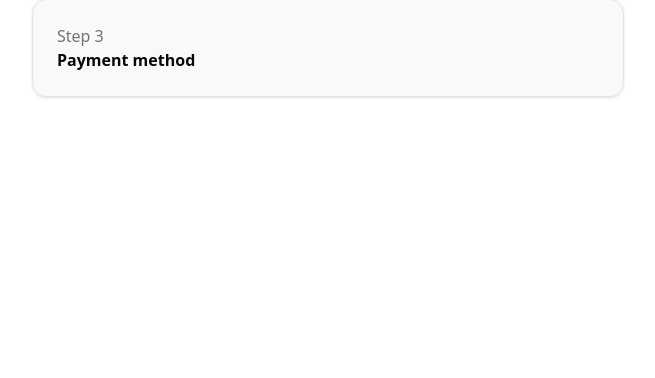
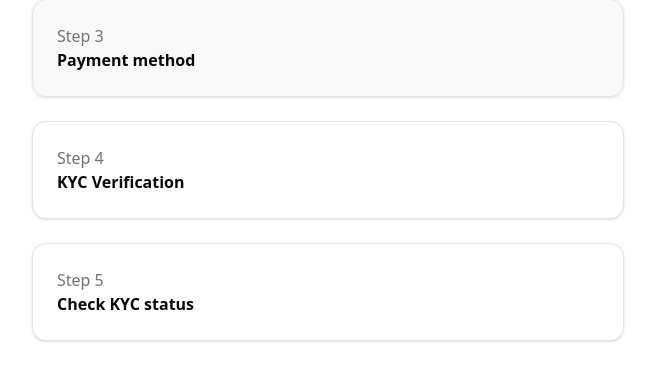
Before and after one commit to cherijs/abillio-nextjs-example, a Next.js app: page / in a window 1280 px wide. Shown: the part 774-1152 px from the top of the page, without its empty margins (312-967 px from the left). Before the commit the page ends 911 px from the top, so only its background shows below. Built offline with nearby package versions, Linux system fonts and the light colour scheme; no server answers.

Commit message:
Refactor MultiStepOnboardingForm to improve layout and rendering logic for KYC verification and status check steps. Ensure consistent card structure and conditional rendering based on active step.

```diff
--- a/src/components/ui/multi-step-onboarding-form.tsx
+++ b/src/components/ui/multi-step-onboarding-form.tsx
@@ -1804,15 +1804,15 @@ export default function MultiStepOnboardingForm({ language }: { language: string
       </Card>
 
       {/* Step 4: Result */}
-      {activeStep === 3 && (
       <Card>
-          <div className="flex items-top justify-between px-6 pb-4 border-b">
+        <div className={cn('flex items-top justify-between px-6', activeStep === 3 && 'pb-4 border-b')}>
           <div>
             <div className="text-muted-foreground">Step 4</div>
             <div className="font-bold">KYC Verification</div>
           </div>
           {stepStatus.result === 'done' && <CheckCircle className="text-green-500" />}
         </div>
+        {activeStep === 3 && (
           <CardContent>
             {freelancer ? (
               <>
@@ -1873,22 +1873,20 @@ export default function MultiStepOnboardingForm({ language }: { language: string
               <div className="text-muted-foreground">No result</div>
             )}
           </CardContent>
+        )}
       </Card>
-      )}
 
       {/* Step 5: Result */}
-      {activeStep === 4 && (
       <Card>
-          <div className="flex items-top justify-between px-6 pb-4 border-b">
+        <div className={cn('flex items-top justify-between px-6', activeStep === 4 && 'pb-4 border-b')}>
           <div>
             <div className="text-muted-foreground">Step 5</div>
-              <div className="font-bold">Refresh data</div>
+            <div className="font-bold">Check KYC status</div>
           </div>
           {stepStatus.result === 'done' && <CheckCircle className="text-green-500" />}
         </div>
-          <CardContent>TODO Refresh freelancer data</CardContent>
+        {activeStep === 4 && <CardContent>TODO Refresh freelancer data</CardContent>}
       </Card>
-      )}
     </div>
   );
 }
```
Lines whose indentation alone changed are shown as unchanged.
